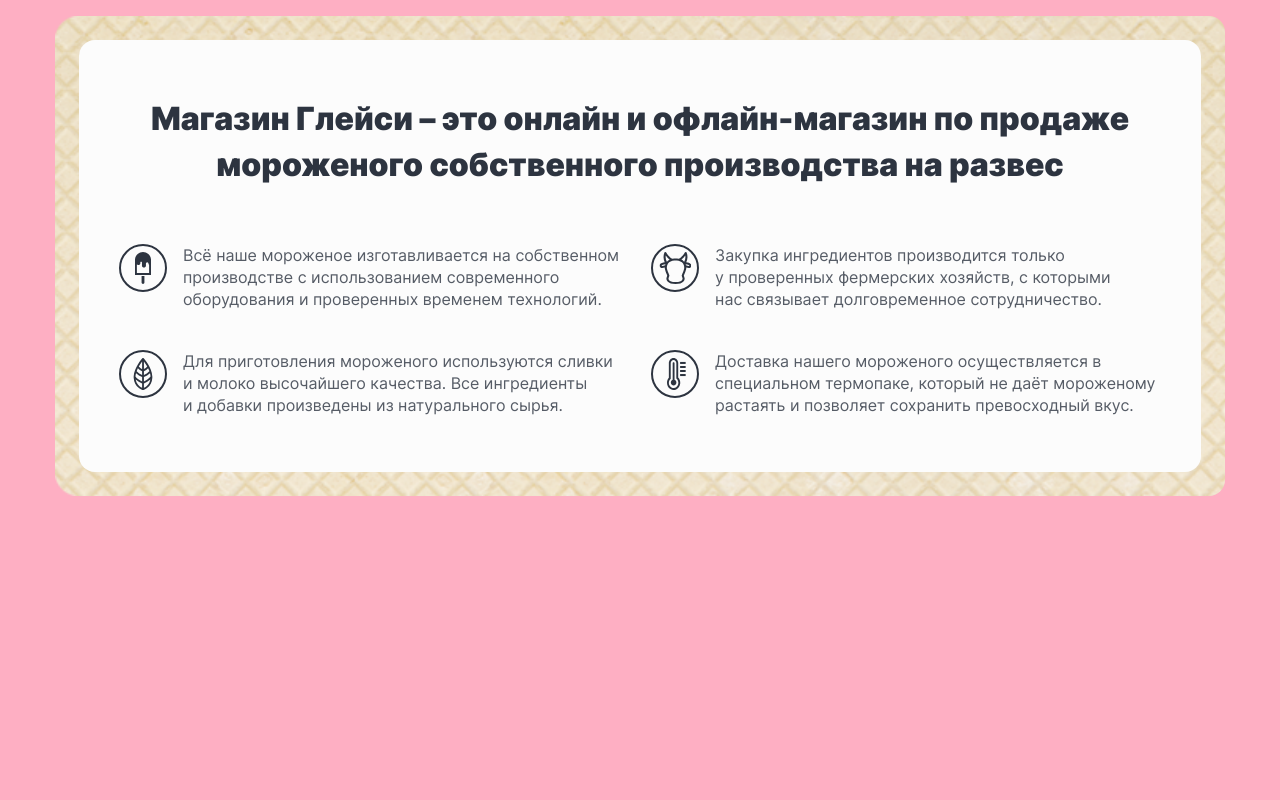
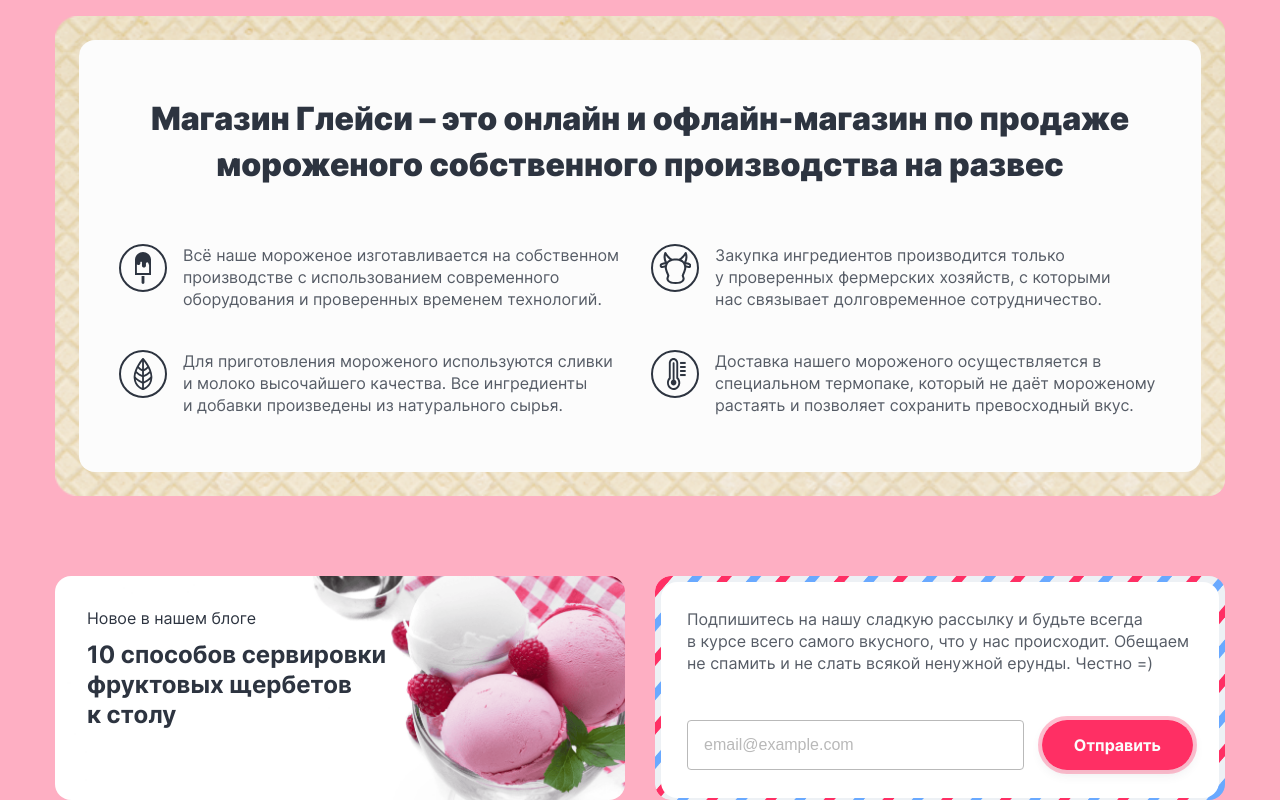
Before and after one commit to htmlacademy-htmlcss/2303173-gllacy-36, a plain HTML site: page index.html in a window 1280 px wide. Shown: the part 1223-2023 px from the top of the page. Before the commit the page ends 1719 px from the top, so only its background shows below. Drawn offline with Linux system fonts and the light colour scheme.

Commit message:
Create mailing form

```diff
--- a/index.html
+++ b/index.html
@@ -151,7 +151,7 @@
           <img class="product-card__picture" src="/assets/blueberryball.png" width="168" height="168" alt="Шарик черничного мороженого.">
           <div class="product-card__background">
             <h4 class="product-card__title">Черника</h4>
-            <p class="product-card__text">Крем-брюле с черничным джемом</p>
+            <p class="product-card__text">Крем-брюле<br> с черничным джемом</p>
             <div class="product-card__price-container">
               <h4 class="product-card__title">330 ₽/кг</h4>
               <button class="product-card__button">
@@ -167,7 +167,7 @@
           <img class="product-card__picture" src="/assets/bubblegumball.png" width="168" height="168" alt="Шарик ванильного мороженого.">
           <div class="product-card__background">
             <h4 class="product-card__title">Бабл-гам</h4>
-            <p class="product-card__text">Ванильный пломбир со сладкой посыпкой</p>
+            <p class="product-card__text">Ванильный пломбир<br> со сладкой посыпкой</p>
               <div class="product-card__price-container">
               <h4 class="product-card__title">320 ₽/кг</h4>
               <button class="product-card__button">
@@ -250,5 +250,25 @@
       </div>
     </section>
 
+    <section class="news">
+      <div class="news__banner">
+        <p class="text-small">Новое в нашем блоге</p>
+        <h3 class="title-m">10 способов сервировки<br> фруктовых щербетов<br> к столу</h3>
+      </div>
+
+      <div class="mailing__banner">
+        <div class="mailing__background">
+          <p class="text-medium">Подпишитесь на нашу сладкую рассылку и будьте всегда<br> в курсе всего самого вкусного, что у нас происходит. Обещаем<br> не спамить и не слать всякой ненужной ерунды. Честно =)</p>
+          <div>
+            <form class="mailing__form" action="https://echo.htmlacademy.ru">
+              <input class="mailing__input" type="email" name="email" placeholder="email@example.com">
+              <button class="button button--secondary">Отправить</button>
+            </form>
+          </div>
+        </div>
+      </div>
+
+    </section>
+
   </body>
 </html>
--- a/styles/style.css
+++ b/styles/style.css
@@ -145,6 +145,37 @@ body {
 .button--primary:focus {
   outline: 2px solid var(--basic-extra-dark);
   background: rgba(252, 252, 252, 0.5);
+}
+
+.button--secondary {
+  border-radius: 26px;
+  outline:  4px solid rgba(255, 47, 100, 0.3);
+  border: 0;
+  box-shadow: 0 4px 12px rgba(45, 52, 64, 0.1);
+  background: var(--special-extra-bright);
+
+  font-weight: 700;
+  font-size: 16px;
+  line-height: 20px;
+  color: var(--basic-extra-light);
+
+  padding: 12px 32px;
+}
+
+.button--secondary:hover {
+  outline: 4px solid var(--special-extra-bright);
+  background: rgba(252, 252, 252, 0.3);
+  color: var(--basic-extra-dark);
+  box-shadow: 0;
+}
+
+.button--secondary:active {
+  outline: 2px solid var(--basic-extra-dark);
+  background: var(--special-light);
+}
+
+.button--secondary:focus {
+  outline: 2px solid var(--basic-extra-dark);
 }
 
 
@@ -547,3 +578,110 @@ body {
   margin-right: 16px;
   box-sizing: border-box;
 }
+
+/* Новости */
+
+.news {
+  max-width: 1170px;
+  margin: 0 auto;
+  margin-top: 80px;
+
+  display: flex;
+  gap: 30px;
+}
+
+.news__banner {
+  width: 570px;
+  height: 224px;
+  border-radius: 16px;
+
+  box-sizing: border-box;
+  padding-top: 32px;
+  padding-left: 32px;
+
+  background: url(/assets/newsbackground.png);
+  background-size: 115%;
+  background-position: -8px;
+
+  display: flex;
+  flex-direction: column;
+  gap: 12px;
+
+  text-align: left;
+}
+
+.mailing__banner {
+  width: 570px;
+  height: 224px;
+  border-radius: 16px;
+  padding: 6px;
+
+  box-sizing: border-box;
+  background: url(/assets/mailingformbackground.png);
+  background-size: cover;
+}
+
+.mailing__background {
+  background: var(--basic-white);
+  border-radius: 16px;
+  padding: 26px 26px 28px 26px;
+
+  box-sizing: border-box;
+}
+
+.mailing__form {
+  gap: 18px;
+  margin-top: 46px;
+  display: flex;
+}
+
+.mailing__input {
+  margin: 0;
+  width: 100%;
+
+  border-radius: 4px;
+  border: 1px solid var(--basic-neutral);
+  box-sizing: border-box;
+  padding: 14px 0 14px 16px;
+
+  font-style: normal;
+  font-weight: 400;
+  font-size: 16px;
+  line-height: 20px;
+}
+
+.mailing__input::placeholder {
+  font-style: normal;
+  font-weight: 400;
+  font-size: 16px;
+  line-height: 20px;
+
+  color: var(--basic-neutral);
+}
+
+.mailing__input:hover {
+  border: 1px solid var(--basic-extra-dark);
+}
+
+.mailing__input:hover::placeholder {
+  font-weight: 400;
+  font-size: 16px;
+  line-height: 20px;
+  font-style: normal;
+
+  color: var(--basic-extra-dark);
+}
+
+.mailing__input:focus {
+  border: 2px solid #2D3440;
+  padding: 13px 0 13px 16px;
+}
+
+.mailing__input:focus::placeholder {
+  font-weight: 400;
+  font-size: 16px;
+  line-height: 20px;
+  font-style: normal;
+
+  color: var(--basic-extra-dark);
+}
```
Also changed, not shown: assets/mailingformbackground.png (added), assets/newsbackground.png (added).
